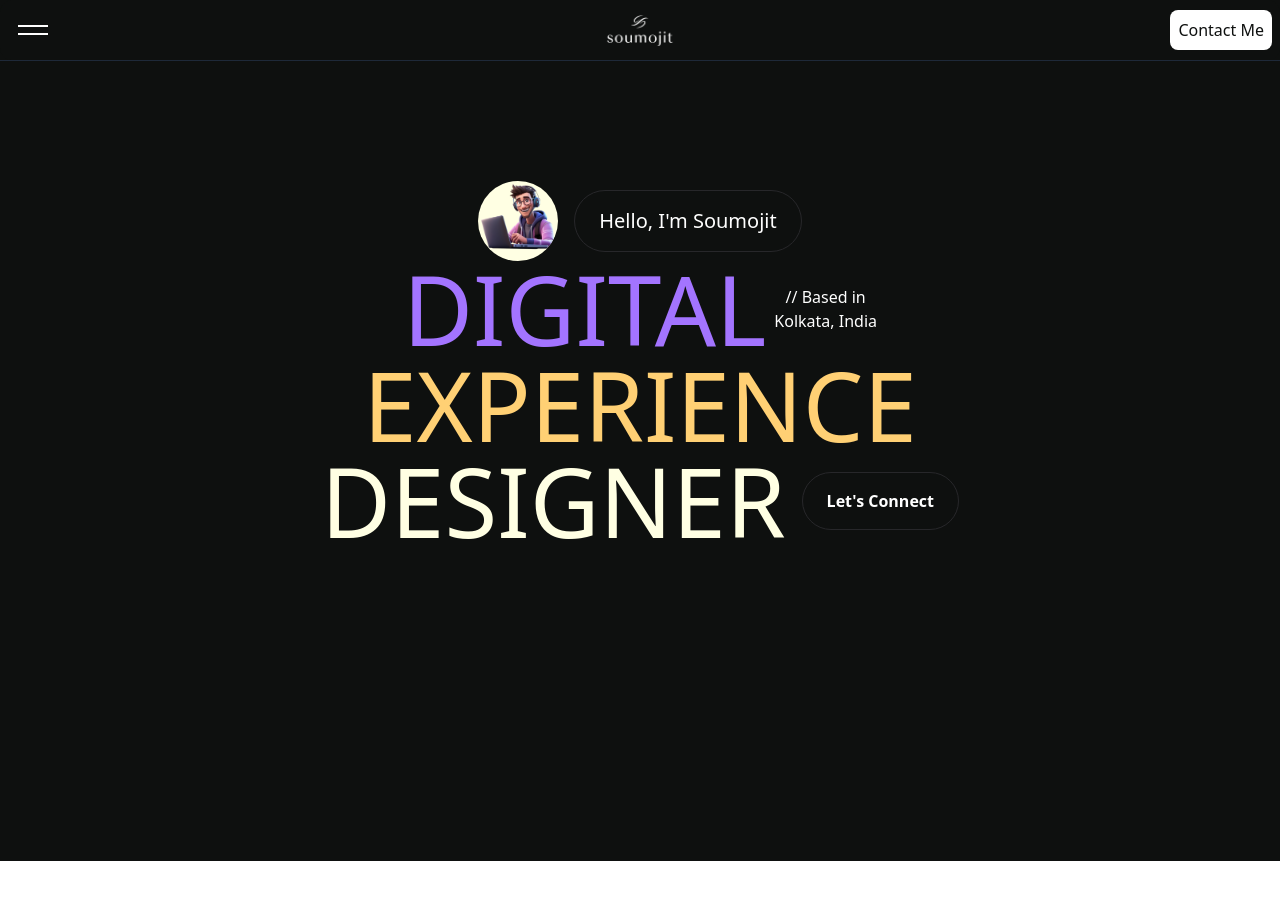
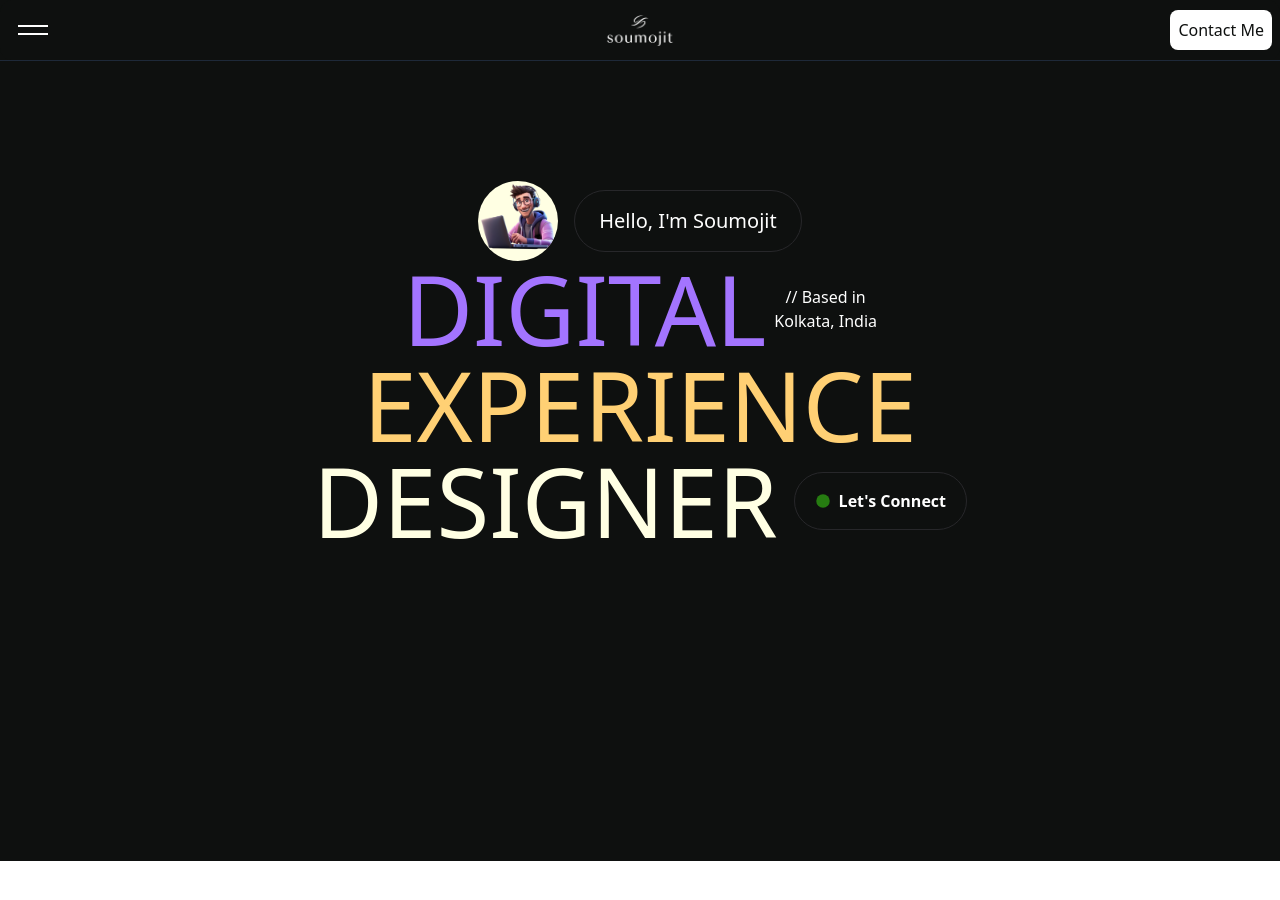
Before and after one commit to Soumojit08/portfolio-react, a React (Vite) app: page / in a window 1280 px wide. Shown: the top 900 px of the page. Built offline with nearby package versions, Linux system fonts and the light colour scheme.

Commit message:
modify the button

```diff
--- a/src/components/Hero.jsx
+++ b/src/components/Hero.jsx
@@ -35,9 +35,20 @@ const Hero = () => {
         <motion.button
           drag
           dragConstraints={{ left: 10, right: 10, top: 0, bottom: 0 }}
-          className="bg-transparent py-4 px-6 font-semibold border-1 border-zinc-800 rounded-4xl cursor-pointer"
+          whileHover={{ backgroundColor: "#18A0FB" }}
+          dragTransition={{
+            min: 0,
+            max: 100,
+            bounceStiffness: 100,
+          }}
+          className="bg-transparent py-4 px-5 font-semibold border-1 border-zinc-800 rounded-4xl cursor-pointer flex items-center gap-2"
         >
-          Let's Connect
+          <motion.span
+            animate={{ opacity: [1, 0.2, 1], scale: [1, 0.7, 1] }}
+            transition={{ repeat: Infinity, duration: 1.2 }}
+            className="h-4 w-4 rounded-full bg-[#37C713] inline-block"
+          ></motion.span>
+          <span>Let's Connect</span>
         </motion.button>
       </div>
     </div>
```
